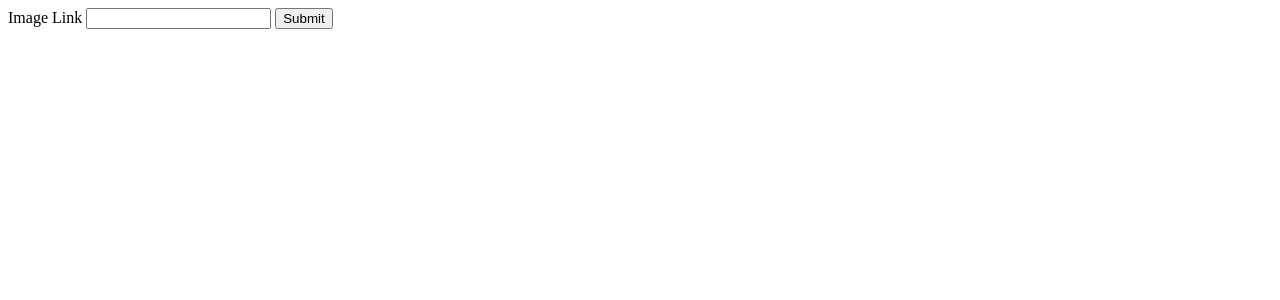
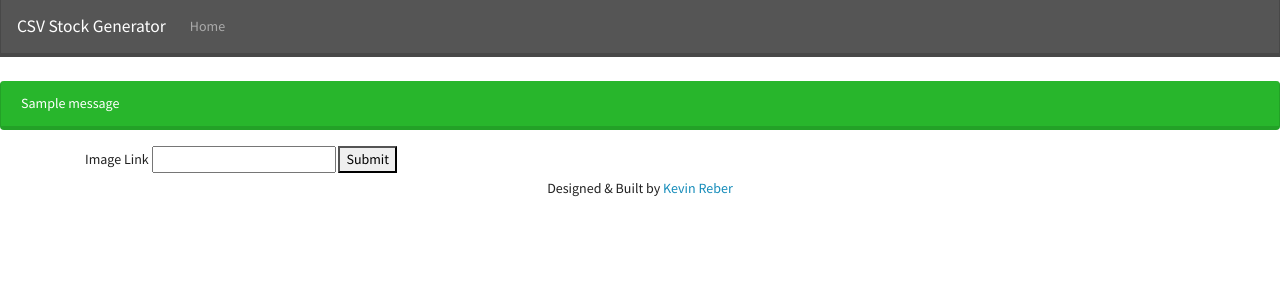
Before and after one commit to kevinreber/Capstone-Project, a Flask app: page / in a window 1280 px wide. Shown: the top 300 px of the page. Run offline with Flask 2, Linux system fonts and the light colour scheme; one stand-in notice (Sample message) is shown; parts of the project's set-up code (start-up, migrations or seed data) failed here and were passed over; some libraries are stand-ins or nearby versions.

Commit message:
base template

```diff
--- /dev/null
+++ b/templates/base.html
@@ -0,0 +1,33 @@
+<!DOCTYPE html>
+<html lang="en">
+
+<head>
+    <meta charset="UTF-8">
+    <meta name="viewport" content="width=device-width, initial-scale=1.0">
+    <meta http-equiv="X-UA-Compatible" content="ie=edge">
+    <title>{% block title %}{% endblock %}</title>
+    <link rel="stylesheet" href="https://stackpath.bootstrapcdn.com/bootswatch/4.1.3/lumen/bootstrap.css">
+</head>
+
+<body>
+
+    <nav class="navbar navbar-expand-lg navbar-dark bg-dark mb-4">
+        <a class="navbar-brand" href="/">CSV Stock Generator</a>
+        <ul class="navbar-nav">
+            <li class="nav-item"><a class="nav-link" href="/">Home</a></li>
+        </ul>
+    </nav>
+
+    {% for category, msg in get_flashed_messages(with_categories=true) %}
+    <div class="alert alert-{{category}}">{{ msg }}</div>
+    {% endfor %}
+
+    <div class="container">
+        {% block content %}
+        {% endblock %}
+    </div>
+
+    <footer class="text-center">Designed & Built by <a href="https://www.kevinreber.dev">Kevin Reber</a></footer>
+</body>
+
+</html>
--- a/templates/index.html
+++ b/templates/index.html
@@ -1,20 +1,13 @@
-<!DOCTYPE html>
-<html lang="en">
+{% extends "base.html" %}
 
-<head>
-    <meta charset="UTF-8">
-    <meta name="viewport" content="width=device-width, initial-scale=1.0">
-    <title>Document</title>
-</head>
+{% block title %}Home{% endblock %}
 
-<body>
-    <form method="POST">
+{% block content %}
+<form method="POST">
 
-        <label for="image">Image Link</label>
-        <input id="image" name="image" type="url">
+    <label for="image">Image Link</label>
+    <input id="image" name="image" type="url">
 
-        <button type="submit">Submit</button>
-    </form>
-</body>
-
-</html>
+    <button type="submit">Submit</button>
+</form>
+{% endblock %}
```
Also changed, not shown: templates/results.html (+5 -15 lines).
